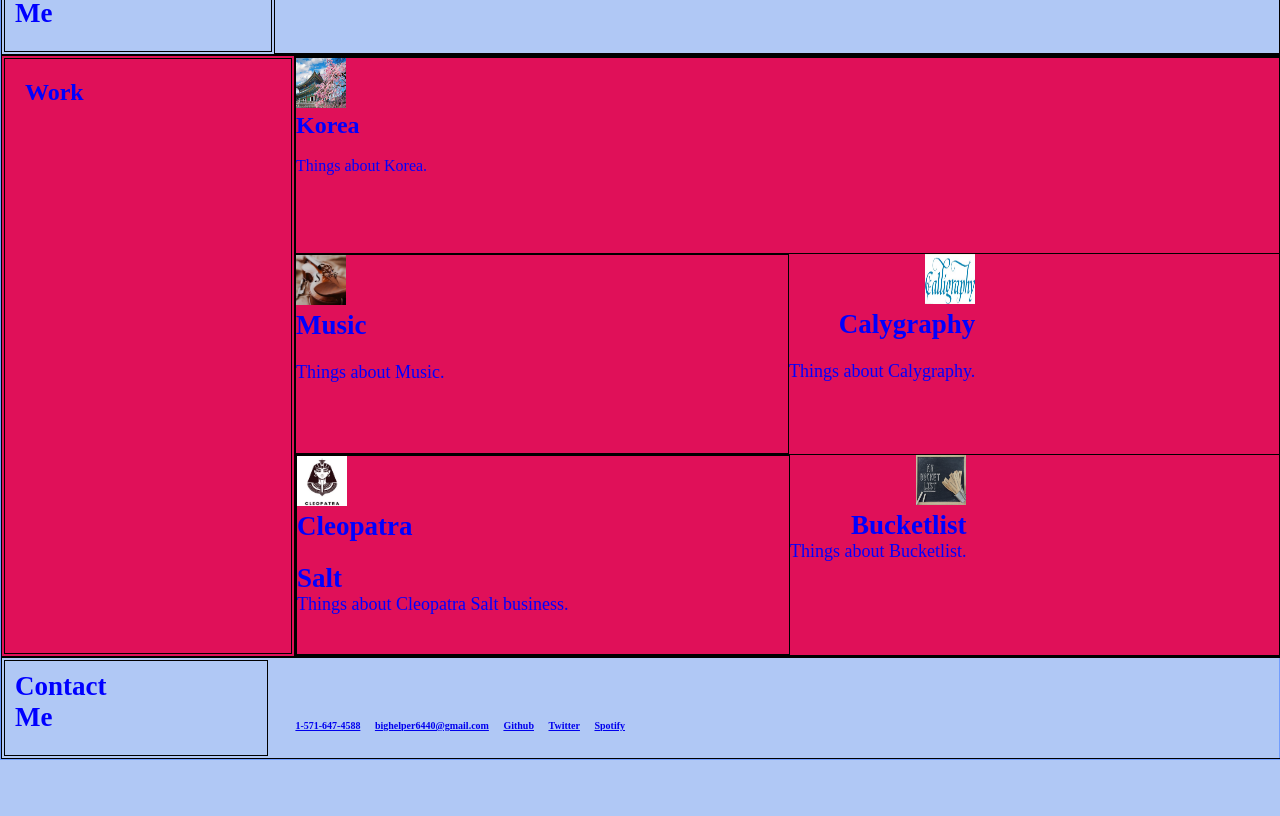
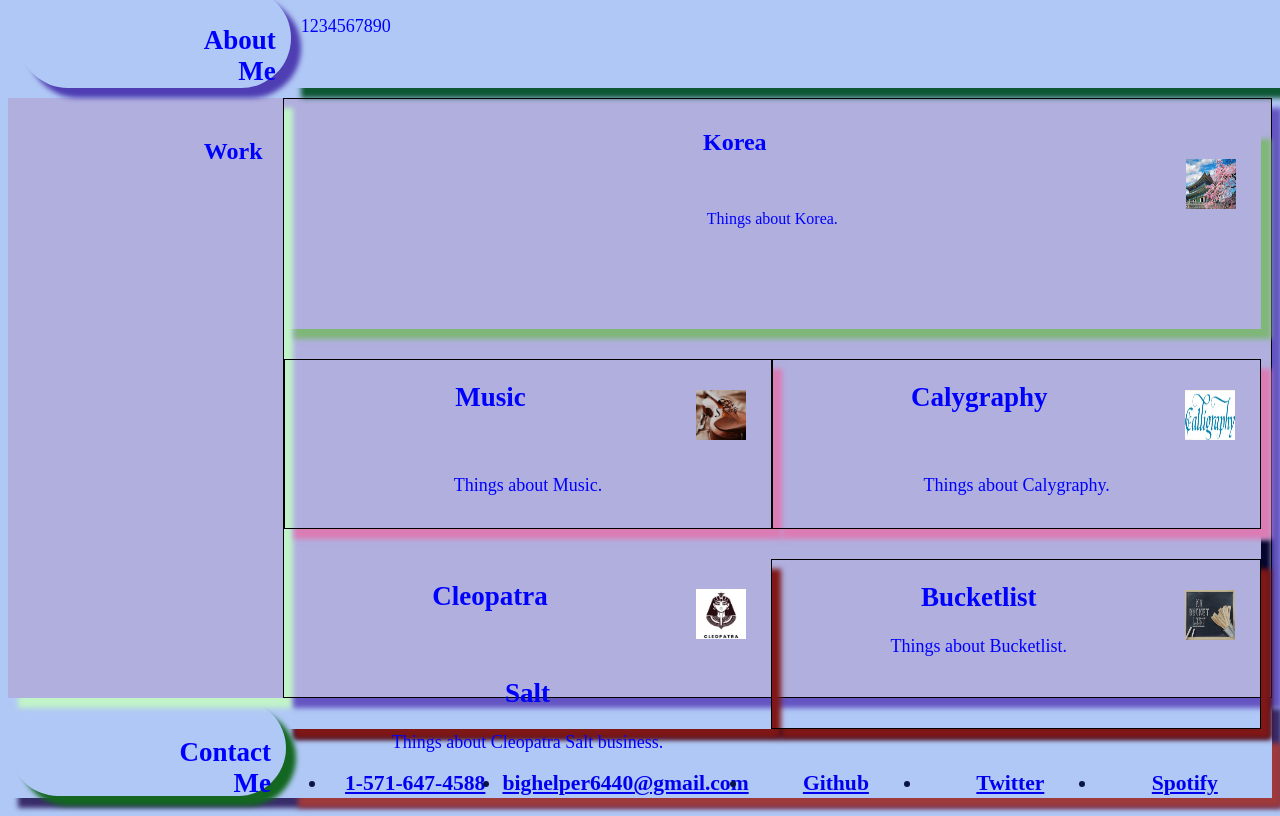
Before and after one commit to twkim6440/challenge-2, a plain HTML site: page index.html in a window 1280 px wide. Shown: the part 288-1104 px from the top of the page. Before the commit the page ends 1048 px from the top, so only its background shows below. Drawn offline with Linux system fonts and the light colour scheme.

Commit message:
Everything in its place

```diff
--- /dev/null
+++ b/Assets/css/reset.css
@@ -0,0 +1,33 @@
+/* Resets the box size of every element */
+* {
+  margin: 0;
+  padding: 0;
+  box-sizing: border-box;
+}
+
+/* Gives the body element a parent height to compare against */
+html {
+  height: 100%;
+}
+
+body {
+  min-height: 100%;
+  line-height: 1;
+  font-family: sans-serif;
+}
+
+h1, h2, h3, h4, h5, h6 {
+  font-size: 100%;
+}
+
+/* Matches the font of special elements to the rest of the page */
+input, select, option, optgroup, textarea, button,
+pre, code {
+  font-size: 100%;
+  font-family: inherit;
+}
+
+/* Removes default bullet points from lists */
+ol, ul {
+  list-style: none;
+}
--- a/Assets/css/style.css
+++ b/Assets/css/style.css
@@ -1,12 +1,14 @@
 * {
     /* box-sizing: border-box; */
-    padding: 0;
-    margin: 0;
+    /* padding: 0;
+    margin: 0; */
 }
 
 body {
     background-color: rgb(176, 200, 245);
-    border: 1px solid rgb(114, 158, 254);
+    border: 0px solid rgb(114, 158, 254);
+    font-family: 'Times New Roman', Times, serif, sans-serif;
+    /* padding: 22px; */
 }
 
 header {
@@ -14,17 +16,25 @@ header {
     width: 100%;
     height: 70px;
     padding: 0px;
-    font-family: 'Verdana''uchet MS', 'Lucida Sans Unicode', 'Lucida Grande', 'Lucida Sans', Arial, sans-serif;
+    font-family: 'Times New Roman', Times, serif, sans-serif;
     color: blue;
+    box-shadow: 10px 10px 5px #c25555;
+
 }
 .myName {
     /* display: flex; */
     flex: 50%;
-    margin-top: 40px;
-    font-size: large;
+    margin-top: 15px;
+    font-size: 200%;
     text-align: center;
     color:  rgb(8, 19, 76);
 
+}
+h1::after {
+    font-family: Impact;
+    content: '   (TK)';
+    color: #2253e7;
+    margin-left: 5px;
 }
 .myPhoto {
     margin-top: 5px;
@@ -32,31 +42,48 @@ header {
     align-items:center;
 }
 .links {
+    flex: 50%;
+    /* display: flex; */
+    /* justify-content: flex-end; */
+    /* margin-top: 25px;  */
+    /* padding: 0px; */
+    align-items:center;
+    /* font-weight: bolder; */
+}
+/* nav li::before,
+nav li::after {
+  content: '\2766';
+  color: #7b1a1a;
+  padding: 0px;
+  font-family: cursive;
+}  */
+
+ul {
     display: flex;
-    flex: 90%;
-    justify-content: flex-end;
-    margin-top: 35px;
-    padding: 20px;
-    align-items:center;
-    font-weight: bolder;
-}
-ul {
-    list-style: none;
-    padding: 0;
+    /* justify-content: space-between; */ */
+    /* list-style: none; */ */
+    /* align-items: center;  */ */
+    /* padding: 0px; */
+    /* margin: 0px; */
 }
 li {
-    display: inline;
-    padding: 0px 5px;
-    text-decoration: none;
-    font-size: x-small;
-    color:  rgb(8, 19, 76);
+    /* justify-content: flex-end; */
+    flex: 10%;
+    /* display: inline; */
+    /* align-items: right;   */
+    /* margin-bottom: 20px;  */
+    /* padding: 10px 15px;  */
+    /* text-decoration: none; */
+    /* font-size: x-small; */
+    /* color:  rgb(8, 19, 76); */
 }
 
 .logo {
     width: 100%;
     height: 150px;
-    padding: 1px;
-    background-color: #4ec672;
+    padding: 10px;
+    /* background-color: #4ec672; */
+    /* box-shadow: 10px 10px 5px #b33e96; */
 }
 .container {
     position: relative;
@@ -77,8 +104,9 @@ li {
     display: flex;
     width: 100%;
     height: 100px;
-    padding: 0px;
-    border: 1px solid black;
+    padding: 10px;
+    /* background-color: #4ec672; */
+    border: 0px solid black;
     margin: 0px;
     font-family: 'Verdana''uchet MS', 'Lucida Sans Unicode', 'Lucida Grande', 'Lucida Sans', Arial, sans-serif;
     font-size: large;
@@ -86,36 +114,39 @@ li {
 }
 .aboutMeTitle {
     flex: 20%;
-    padding: 10px;
-    border: 1px solid black;
-    margin: 2px;
+    padding:15px;
+    border: 0px solid black;
+    border-radius: 50px;
+    margin: 0px;
     justify-content: flex-start;
-    text-align:left;
+    text-align:right;
+    box-shadow: 10px 10px 5px #4f3eb3;
 }
 .aboutMeContent {
     display: flex;
     flex: 80%;
     padding: 10px;
-    border: 1px solid black;
+    /* border: 1px solid black; */
+    box-shadow: 10px 10px 5px #0d5734;
 }
 .work {
     display: flex;
     width: 100%;
     height: 600px;
     padding: 0px;
-    border: 1px solid black;
+    border: 0px solid black;
     margin: 0px;
-    background-color: hsl(339, 87%, 47%);
+    background-color: hsl(241, 42%, 78%);
     color: blue;
-
 }
 .workTitle {
-    flex: 20%;
+    flex: 19%;
     padding: 20px;
-    border: 1px solid black;
-    margin: 2px;
+    /* border: 1px solid black; */
+    margin: 0px;
     justify-content: flex-start;
-    text-align:left;
+    text-align:right;
+    box-shadow: 10px 10px 5px #c1f3c9;
 }
 .workContent {
     flex: 80%;
@@ -124,19 +155,22 @@ li {
     border: 1px solid black;
     justify-content: flex-start;
     text-align:right;
+    box-shadow: 10px 10px 5px #6555c2;
 }
 .korea {
     flex: 100%;
-    width: 100%;
-    height: 195px;
+    width: 99%;
+    height: 200px;
     padding: 0px;
-    border: 1px solid black;
-    justify-content: flex-start;
-    text-align:left;
+    /* border: 1px solid black; */
+    justify-content: end;
+    text-align:center;
+    margin-top: 30px;
+    box-shadow: 10px 10px 5px #7fb778;
 }
 
 .workSecondRow {
-    width: 100%;
+    width: 99%;
     height: 200px;
     padding: 0px;
     /* border: 1px solid black; */
@@ -149,42 +183,55 @@ li {
     /* flex: 20%; */
     width: 50%;
     padding: 0px;
+    border: 0px solid black;
+    justify-content: flex-start;
+    text-align:center;
+    margin-top: 30px;
     border: 1px solid black;
-    justify-content: flex-start;
-    text-align:left;
+    box-shadow: 10px 10px 5px #dc7cb4;
 }
-.caligraphy {
+/*.caligraphy { */
+.calygraphy {
     width: 50%;
     padding: 0px;
     border: 1px solid black;
     /* justify-content: flex-start; */
-    text-align:left;
+    text-align:center;
+    margin-top: 30px;
+
+    box-shadow: 10px 10px 5px #dc7cb4;
 }
 
 .workThirdRow {
-    width: 100%;
+    width: 99%;
     height: 200px;
     padding: 0px;
-    border: 1px solid black;
+    border: 0px solid black;
     margin: 0px;
     font-family: 'Verdana''uchet MS', 'Lucida Sans Unicode', 'Lucida Grande', 'Lucida Sans', Arial, sans-serif;
     font-size: large;
     display: flex;
+    box-shadow: 10px 10px 5px #05052e;
+
 }
 .cleopatra {
-    /* flex: 20%; */
+    flex: 50%;
+    width: 50%;
+    padding: 0px;
+    border: 0px solid black;
+    justify-content: flex-start;
+    text-align:center;
+    margin-top: 30px;
+    box-shadow: 10px 10px 5px #7f1717;
+}
+.bucketlist {
     width: 50%;
     padding: 0px;
     border: 1px solid black;
+    margin-top: 30px;
     justify-content: flex-start;
-    text-align:left;
-}
-.bucklist {
-    width: 50%;
-    padding: 0px;
-    border: 1px solid black;
-    /* justify-content: flex-start; */
-    text-align:left;
+    text-align:center;
+    box-shadow: 10px 10px 5px #7f1717;
 }
 
 .contactMe {
@@ -192,49 +239,143 @@ li {
     width: 100%;
     height: 100px;
     padding: 0px;
-    border: 1px solid black;
+    border: 0px solid black;
     margin: 0px;
     font-family: 'Verdana''uchet MS', 'Lucida Sans Unicode', 'Lucida Grande', 'Lucida Sans', Arial, sans-serif;
     font-size: large;
     color: blue;
+    box-shadow: 10px 10px 5px #392c6b;
 }
 .contactMeTitle {
     flex: 20%;
-    padding: 10px;
-    border: 1px solid black;
+    padding: 15px;
+    border: 0px solid black;
+    border-radius: 50px;
     margin: 2px;
     justify-content: flex-start;
-    text-align:left;
+    text-align:right;
+    box-shadow: 10px 10px 5px #136721;
+
 }
 .contactMeContent {
     flex: 80%;
     justify-content: flex-end;
     margin-top: 35px;
-    padding: 20px;
+    /* padding: 20px; */
     font-weight: bolder;
+    box-shadow: 10px 10px 5px #9e3a3c;
+
 }
 .contactMeList {
-    list-style: none;
-    padding: 0;
-    align-items:center;
-    justify-content: end;
+    display: flex;
+    justify-content: space-between;
+    /* padding: 10; */
+    /* margin: 10; */
+    /* border: 1px solid black; */
+    /* align-items:center; */
 }
 li {
-    display: inline;
-    padding: 0px 5px;
-    text-decoration: none;
-    font-size: x-small;
+    flex: 20%;
+    /* display: inline; */
+    padding: 20px 0px;
+    text-align: center;
+    font-size: 120%;
     color:  rgb(8, 19, 76);
+    /* margin-top: 30px; */
+    /* border: 1px solid black; */
 }
 
-
+.float-right {
+    float: right;
+    margin-right: 25px;
+    margin-top: 30px;
+}
 .float-left {
         float: left;
-        margin-right: 25px;
-    }
+        margin-left: 25px;
+        margin-top: 30px;    }
 .contact {
     width: 100%;
     height: 100px;
     padding: 1%;
     background-color: hsl(150, 71%, 41%);
 }
+
+#css-tooltip:hover::after {
+    content: "A message which appears when a cursor is positioned over an icon, image, hyperlink, or other element in a graphical user interface";
+    position: absolute;
+    left: 0px;
+    bottom: 24px;
+    min-width: 200px;
+    border: 1px #aaaaaa solid;
+    background-color: #772014;
+    padding: 12px;
+    color: #fff;
+    font-size: 80%;
+    z-index: 1;
+  }
+
+.resume {
+    padding: 10px;
+    /* background-color: #4ec672; */
+    box-shadow: 10px 10px 5px #b33e96;
+}
+
+/*
+  @media screen and (max-width: 1200px) {
+    .myName .myPhoto .links {
+      flex-direction: column;
+    }
+    image {
+        width: 100%;
+    }
+    nav {
+        width: 100%;
+        text-align: center;
+      }
+    }
+
+ *** Use an attribute selector to select all <a> elements that have an href value that ends with '.css'  *****
+a[href$='.css']::after {
+    content: '📝';
+    display: inline-block;
+    margin-left: 3px;
+  }
+*** create custom CSS variables (also called custom properties) and apply them to the root of the page, making them accessible to all other CSS ***
+:root {
+*** --dark: #13293d;
+    --light: #fff;
+    --navlink-color: #b9c6ae;
+  }
+
+  header {
+    *** use CSS var() function to reference a variable created above ***
+    background-color: var(--dark);
+    color: var(--light);
+  }
+
+
+**** Create CSS variables at the root of the document to be used throughout the style sheet ***
+:root {
+    --white: #fff;
+    --dark-blue: #13293d;
+   *** You can use it with any value that is repeated throughout the sheet ***
+    --border-radius: 50px;
+  }
+
+.products {
+  flex: 1;
+  background-color: var(--white);
+}
+
+.card {
+  border-radius: var(--border-radius);
+}
+
+.card > header {
+  *** This is the same as `border-radius: 50px 50px 0 0 ***
+  border-radius: var(--border-radius) var(--border-radius) 0 0;
+}
+
+
+*/
```
Also changed, not shown: Assets/css/button_style.css (added, +60 -0 lines).
